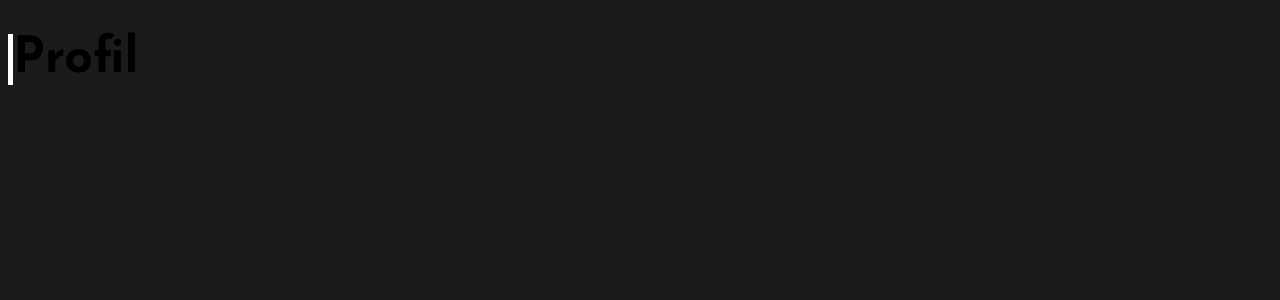
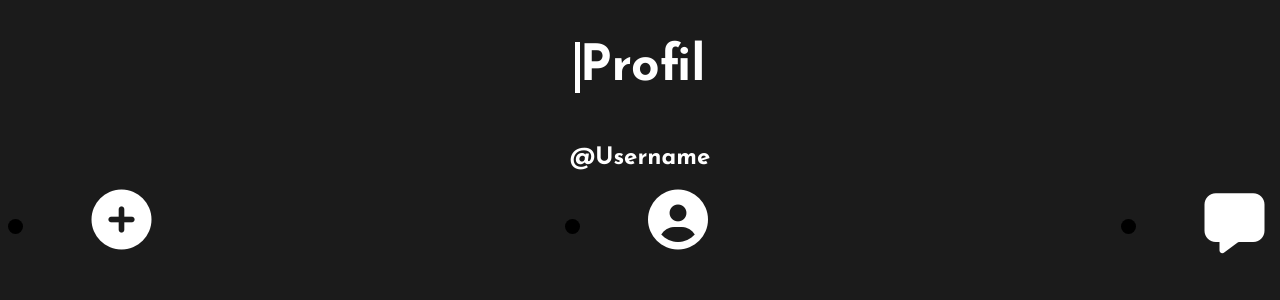
Before and after one commit to rhahim12/module5-react-threadfront, a React (Vite) app in the folder thread-front/: page /profil in a window 1280 px wide. Shown: the top 300 px of the page. Built offline with nearby package versions, Linux system fonts and the light colour scheme; a web font is replaced by a local one.

Commit message:
NavBar and Profile complete

```diff
--- a/thread-front/index.html
+++ b/thread-front/index.html
@@ -7,6 +7,7 @@
     <link rel="preconnect" href="https://fonts.googleapis.com">
     <link rel="preconnect" href="https://fonts.gstatic.com" crossorigin>
     <link href="https://fonts.googleapis.com/css2?family=Bitcount+Prop+Single+Ink:wght@100..900&family=Josefin+Sans:ital,wght@0,100..700;1,100..700&family=Roboto:ital,wght@0,100..900;1,100..900&family=Saira:ital,wght@0,100..900;1,100..900&display=swap" rel="stylesheet">
+    <link rel="stylesheet" href="https://cdnjs.cloudflare.com/ajax/libs/font-awesome/7.0.1/css/all.min.css">
     <title>Vite + React</title>
   </head>
   <body>
--- a/thread-front/package.json
+++ b/thread-front/package.json
@@ -10,6 +10,7 @@
     "preview": "vite preview"
   },
   "dependencies": {
+    "mkcert": "^3.2.0",
     "navigate": "^0.3.6",
     "react": "^19.0.0",
     "react-dom": "^19.0.0",
--- a/thread-front/src/App.tsx
+++ b/thread-front/src/App.tsx
@@ -2,9 +2,10 @@ import { useState } from 'react'
 import './App.css'
 import { BrowserRouter, Routes, Route } from 'react-router-dom'
 
+import { NavBar } from './components/NavBar.js'
 import HomePage from './components/HomePage.jsx'
 import Feed from './components/Feed.js'
-import Profile from './components/Profil.js'
+import Profil from './components/Profil.js'
 import Login from './components/Login.js'
 
 function App() {
@@ -15,10 +16,11 @@ function App() {
         <Routes>
           <Route path="/" element={<HomePage />} />
           <Route path="feed" element={<Feed />} />
-          <Route path="profil" element={<Profile />} />
+          <Route path="profil" element={<Profil />} />
           <Route path="login" element={<Login />} />
         </Routes>
       </BrowserRouter>
+      <NavBar/>
     </>
   )
 }
--- a/thread-front/src/Login.css
+++ b/thread-front/src/Login.css
@@ -8,10 +8,10 @@ h1{
     border-left: 5px solid white ;
 
 }
-p{
+/* p{
     color: #555151;
 
-}
+} */
 
 
 
--- /dev/null
+++ b/thread-front/src/components/NavBar.css
@@ -0,0 +1,10 @@
+nav.NavItem
+{
+    display: flex;
+    justify-content: space-between;
+    font-size: 60px;
+
+    i{
+        color:white;
+    }
+}
--- a/thread-front/src/components/NavBar.tsx
+++ b/thread-front/src/components/NavBar.tsx
@@ -0,0 +1,12 @@
+import "./NavBar.css"
+
+export function NavBar()
+{
+    return (
+        <nav className='NavItem'>
+            <li><a href="./NewPost"><i className="fa-solid fa-circle-plus"></i></a></li>
+            <li><a href="./Profil"><i className="fa-solid fa-circle-user"></i></a></li>
+            <li><a href="./Feed"><i className="fa-solid fa-message"></i></a></li>
+        </nav>
+    )
+}
--- /dev/null
+++ b/thread-front/src/components/Profil.css
@@ -0,0 +1,8 @@
+div.profilHead
+{
+    display: flex;
+    justify-content: center;
+    align-items: center;
+    flex-direction: column;
+    color: white;
+}
--- a/thread-front/src/components/Profil.tsx
+++ b/thread-front/src/components/Profil.tsx
@@ -1,10 +1,13 @@
-export default function Profile () {
+import { NavBar } from "./NavBar"
+import "./Profil.css"
 
+export default function Profil () {
 
     return(
-        <div>
-            <h1>Profil</h1>
-        </div>
+    <div className="profilHead">
+        <h1>Profil</h1>
+        <h2>@Username</h2>
+    </div>
     )
 
 }
```
Also changed, not shown: thread-front/src/components/NewPost.tsx (added), 1 other file (tests, documents, lock files or other folders).
